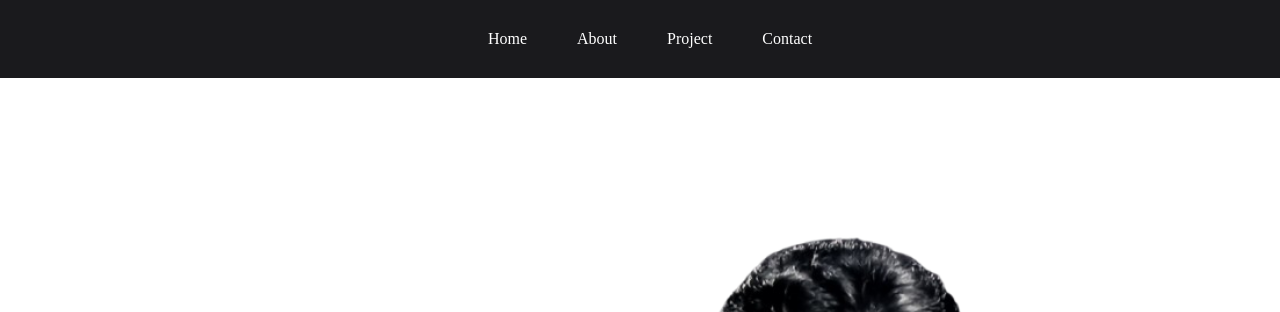
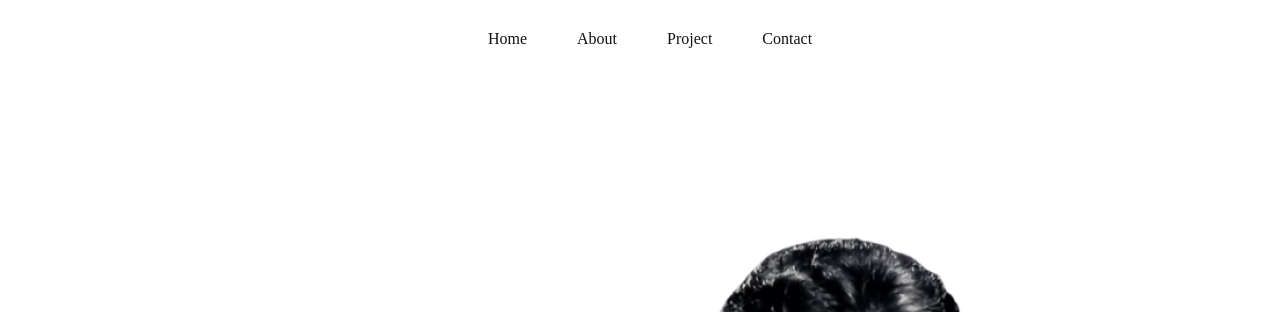
Before and after one commit to fachry-dev/personal-web, a plain HTML site: page index.html in a window 1280 px wide. Shown: the top 312 px of the page. Drawn offline with Linux system fonts and the light colour scheme.

Commit message:
web-personal

```diff
--- a/style.css
+++ b/style.css
@@ -8,8 +8,9 @@ header {
   justify-content: center;
   align-items: center;
   padding: 20px;
-  background-color: #1A1A1D;
+  background-color: white;
   color: white;
+  box-shadow: #1A1A1D 5px;
 }
 
 header .logo img {
@@ -30,7 +31,7 @@ header .logo img {
 }
 .navbar a {
   text-decoration: none;
-  color: white;
+  color: #121212;
   font-size: medium;
   font-size: 16px;
   padding: 10px 15px;
```
